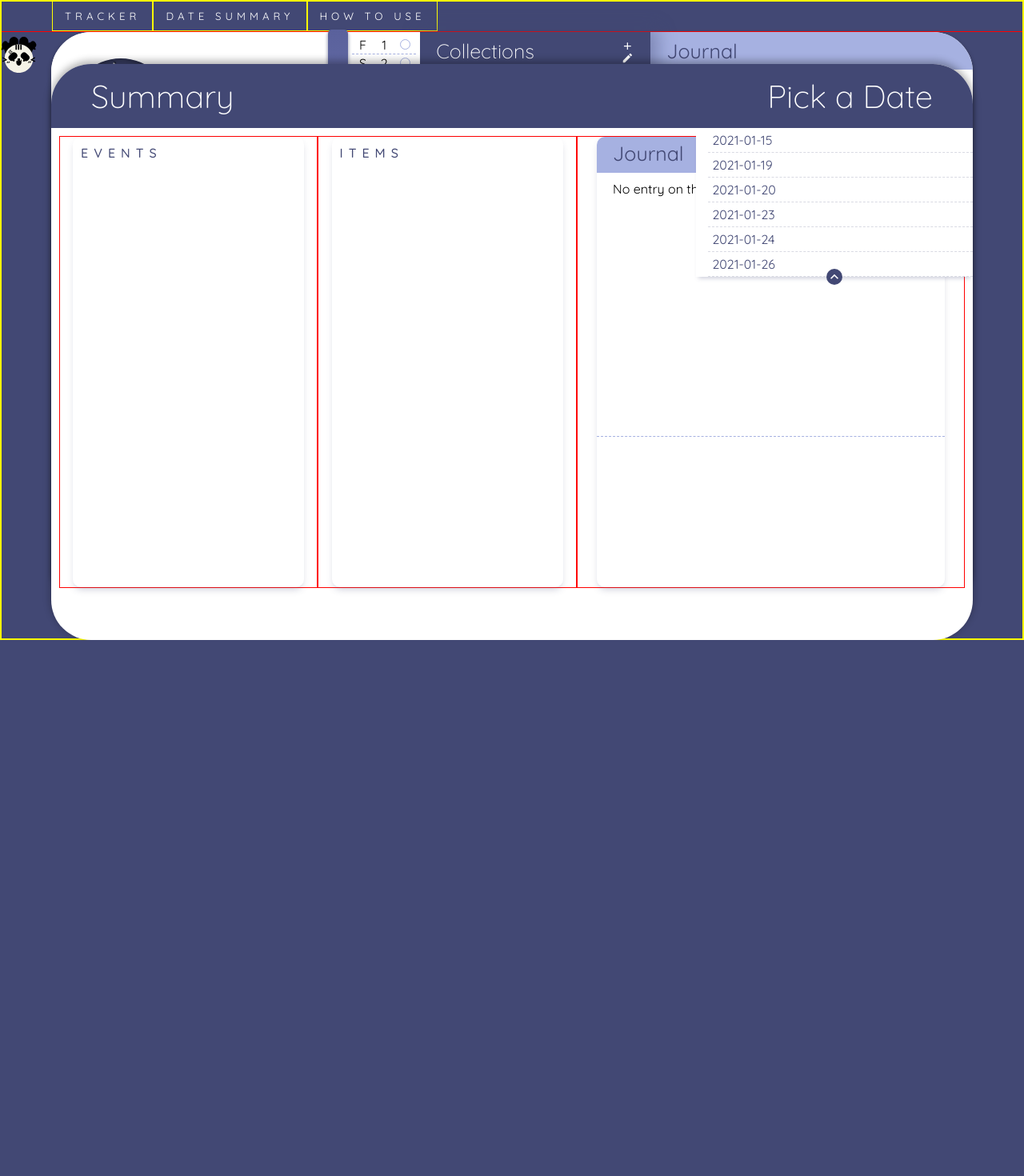
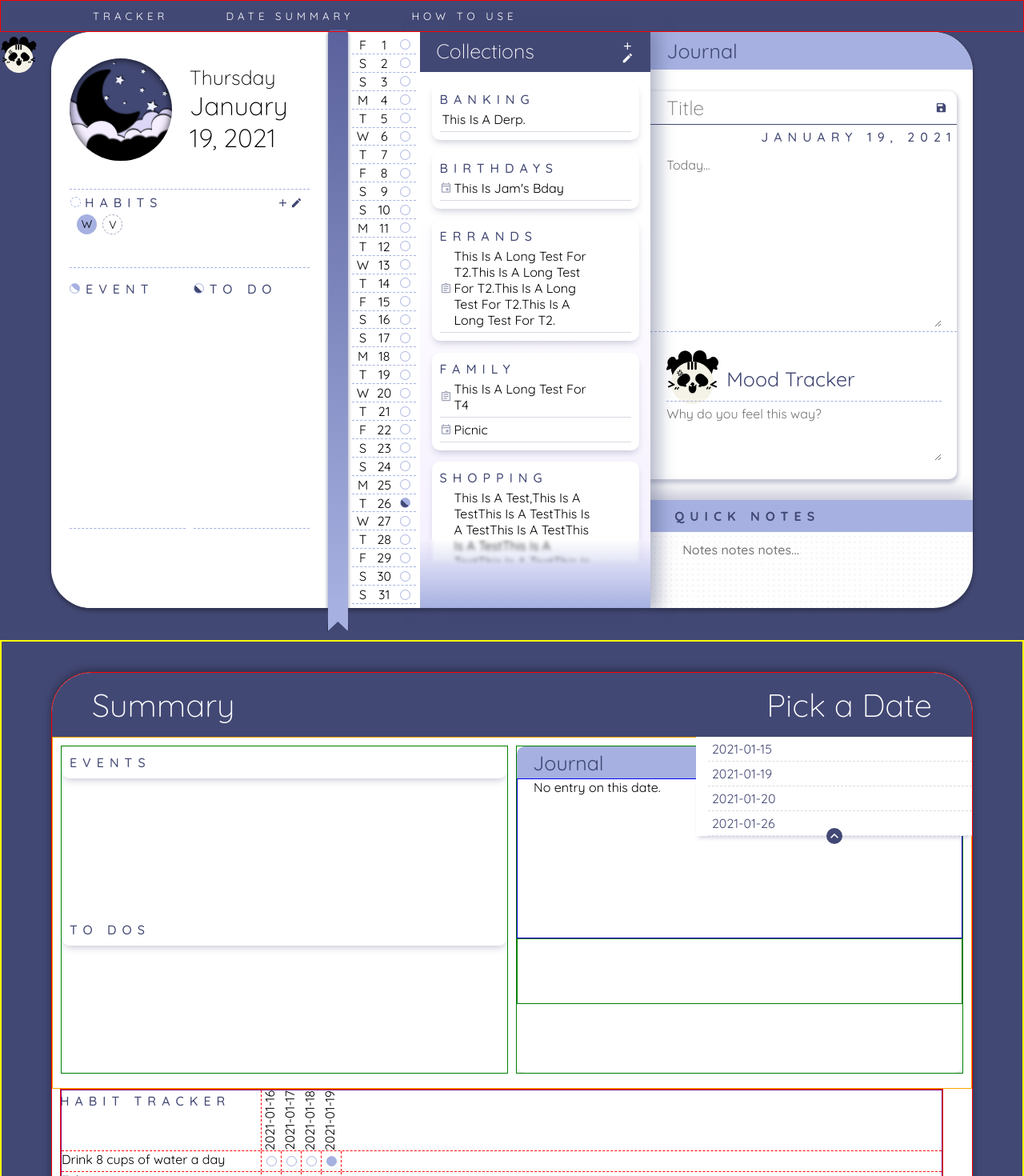
Before and after one commit to vkwho4250/react-frontend-journal, a React (Create React App) app: page / in a window 1280 px wide. Shown: the top 1470 px of the page at 80% size. Before the commit the page ends 800 px from the top, so only its background shows below. Built offline with nearby package versions, Linux system fonts and the light colour scheme.

Commit message:
added habit tracker

```diff
--- a/src/components/App.jsx
+++ b/src/components/App.jsx
@@ -20,8 +20,8 @@ function App() {
       "distraught",
    ];
 
+   const [showReport, setShowReport] = useState(false);
    const [avatar, setAvatar] = useState("default");
-
    const [entries, setEntries] = useState([
       {
          id: 0,
@@ -30,7 +30,8 @@ function App() {
          content:
             "Lorem ipsum dolor sit amet, consectetur adipiscing elit. Cras eget scelerisque est. Ut vitae nibh magna. Vestibulum ex est, tincidunt id viverra ac, scelerisque id sem. Mauris sagittis neque felis, ac sodales nisl pellentesque vitae. In hac habitasse platea dictumst. Proin id cursus magna. Maecenas imperdiet ex sit amet rutrum suscipit. Sed ante magna, dictum eu imperdiet ut, molestie ultrices tortor. Maecenas lobortis nunc eu massa condimentum, vel bibendum magna commodo. Phasellus commodo egestas sapien, nec aliquet mi sollicitudin in. In condimentum eget ex a venenatis. Sed finibus, nunc sagittis hendrerit malesuada, lacus orci semper dolor, nec tristique tellus turpis ut dolor. Phasellus hendrerit ac turpis sed ornare. Praesent maximus feugiat orci nec tincidunt.",
          mood: "sad",
-         reason: "I dropped my taco.",
+         reason:
+            "I dropped my taco.I dropped my taco.I dropped my taco.I dropped my taco.I dropped my taco.I dropped my taco.I dropped my taco.I dropped my taco.I dropped my taco.I dropped my taco.I dropped my taco.I dropped my taco.I dropped my taco.I dropped my taco.I dropped my taco.I dropped my taco.I dropped my taco.I dropped my taco.I dropped my taco.I dropped my taco.I dropped my taco.I dropped my taco.I dropped my taco.I dropped my taco.I dropped my taco.I dropped my taco.I dropped my taco.I dropped my taco.I dropped my taco.I dropped my taco.I dropped my taco.I dropped my taco.I dropped my taco.I dropped my taco.I dropped my taco.I dropped my taco.I dropped my taco.I dropped my taco.I dropped my taco.I dropped my taco.I dropped my taco.I dropped my taco.I dropped my taco.",
       },
       {
          id: 1,
@@ -65,15 +66,16 @@ function App() {
          id: 0,
          type: "todo",
          category: "Shopping",
-         content: "This is a test for T1",
-         date: "2021-01-23",
+         content:
+            "This is a test,This is a testThis is a testThis is a testThis is a testThis is a testThis is a testThis is a testThis is a testThis is a testThis is a testThis is a testThis is a testThis is a testThis is a testThis is a testThis is a testThis is a testThis is a testThis is a testThis is a testThis is a testThis is a testThis is a testThis is a testThis is a testThis is a testThis is a testThis is a testThis is a testThis is a testThis is a testThis is a testThis is a testThis is a testThis is a testThis is a testThis is a testThis is a testThis is a testThis is a testThis is a testThis is a testThis is a testThis is a testThis is a testThis is a testThis is a testThis is a testThis is a testThis is a testThis is a testThis is a testThis is a testThis is a testThis is a testThis is a testThis is a testThis is a testThis is a testThis is a testThis is a testThis is a testThis is a test",
+         date: "2021-01-26",
       },
       {
          id: 1,
          type: "general",
          category: "Banking",
-         content: "This is a test for T2",
-         date: "2021-01-24",
+         content: "this is a derp.",
+         date: "2021-01-26",
       },
       {
          id: 2,
@@ -95,7 +97,7 @@ function App() {
          type: "event",
          category: "Birthdays",
          content: "This is Jam's Bday",
-         date: "2021-01-15",
+         date: "2021-01-26",
       },
       {
          id: 5,
@@ -276,13 +278,16 @@ function App() {
 
    return (
       <div id="app-container">
-         <Header />
+         <Header showReport={showReport} setShowReport={setShowReport} />
          <Avatar avatar={avatar} setAvatar={setAvatar} />
          <Report
+            today={today}
             avatar={avatar}
             allItems={allItems}
             entries={entries}
             filterItems={filterItems}
+            habits={habits}
+            showReport={showReport}
          />
          <Dashboard
             // Variables
--- a/src/components/Header.css
+++ b/src/components/Header.css
@@ -1,16 +1,29 @@
 #header {
+   position: absolute;
+   z-index: 100;
    width: 100%;
    height: 5vh;
    border: 1rem solid red;
    display: flex;
    padding: 0 5vw;
+   justify-content: space-between;
+   align-items: center;
 }
 
-#header div {
-   border: 1rem solid yellow;
+.header-actions {
    display: flex;
+   width: 55%;
    align-items: center;
-   justify-content: center;
-   cursor: pointer;
+   height: 100%;
+   justify-content: space-around;
    padding: 0 15rem;
 }
+
+.header-actions div {
+   width: 100%;
+}
+
+#header h5 {
+   text-align: center;
+   cursor: pointer;
+}
--- a/src/components/Header.jsx
+++ b/src/components/Header.jsx
@@ -1,18 +1,31 @@
 import React from "react";
 import "./Header.css";
 
-function Header() {
+function Header({ showReport, setShowReport }) {
+   function changeReportDisplay() {
+      setShowReport(!showReport);
+   }
+
    return (
       <div id="header">
-         <div>
-            <h5>Tracker</h5>
+         <div className="header-actions">
+            <button>
+               <h5>Tracker</h5>
+            </button>
+            <button onClick={changeReportDisplay}>
+               <h5>Date Summary</h5>
+            </button>
+            <button>
+               <h5>How to Use</h5>
+            </button>
          </div>
-         <div>
-            <h5>Date Summary</h5>
-         </div>
-         <div>
-            <h5>How to Use</h5>
-         </div>
+
+         <button
+            onClick={changeReportDisplay}
+            className={showReport ? "" : " no-display"}
+         >
+            <h5>Return to Dashboard</h5>
+         </button>
       </div>
    );
 }
--- a/src/components/JournalEntry.css
+++ b/src/components/JournalEntry.css
@@ -77,22 +77,22 @@
 }
 
 /* width */
-.mood-tracker::-webkit-scrollbar {
+.scrollbar::-webkit-scrollbar {
    height: 1vh;
 }
 
 /* Track */
-.mood-tracker::-webkit-scrollbar-track {
+.scrollbar::-webkit-scrollbar-track {
    background: rgb(244, 238, 255);
 }
 
 /* Handle */
-.mood-tracker::-webkit-scrollbar-thumb {
+.scrollbar::-webkit-scrollbar-thumb {
    background: rgb(166, 177, 225);
 }
 
 /* Handle on hover */
-.mood-tracker::-webkit-scrollbar-thumb:hover {
+.scrollbar::-webkit-scrollbar-thumb:hover {
    background: rgb(66, 72, 116);
 }
 
--- a/src/components/JournalEntry.jsx
+++ b/src/components/JournalEntry.jsx
@@ -108,7 +108,7 @@ function JournalEntry({
             </div>
             <div id="mood-container" className="input-entry">
                <p>{moodInFocus}</p>
-               <div className="mood-tracker">
+               <div className="mood-tracker scrollbar">
                   <div className="mood-indicators">
                      {allMoods.map((mood, index) => {
                         return (
--- a/src/components/Report.css
+++ b/src/components/Report.css
@@ -1,17 +1,26 @@
 #report {
    position: absolute;
-   top: 0;
+   top: 100vh;
    width: 100vw;
    height: 100vh;
    border: 2rem solid yellow;
+   transition: all 1s ease-in-out;
+}
+
+#report.open {
+   top: 0;
 }
 
 #report .layout {
-   top: 55%;
+   position: relative;
+   top: 50%;
    z-index: 50;
    box-shadow: 0 -3rem 10rem 1rem rgba(0, 0, 0, 0.3);
    overflow: hidden;
    display: inline-block;
+   display: grid;
+   grid-template-rows: 10vh 55vh 1fr;
+   border: 1rem solid red;
 }
 
 #report .header {
@@ -67,35 +76,35 @@
 }
 
 .summary-body {
+   position: relative;
    display: grid;
-   grid-template-columns: 2fr 2fr 3fr;
+   grid-template-columns: repeat(auto-fit, minmax(300rem, 1fr));
+   grid-gap: 10rem;
    width: 100%;
-   height: 90%;
+   height: 100%;
    padding: 10rem;
+   border: 1rem solid orange;
 }
 
 .summary-body > div {
-   border: 1rem solid red;
-   height: 90%;
-   width: 100%;
-   display: flex;
-   justify-content: center;
+   border: 1rem solid green;
+   height: 98%;
+   overflow-y: scroll;
 }
 
-/* .summary-entry {
-   width: 95%;
-   height: 100%;
-} */
-
-#report .list {
-   margin: 0;
+.summary-body > div::-webkit-scrollbar {
+   display: none;
 }
 
-#report .summary-entry .header {
-   height: 45rem;
-   padding: 2rem 0;
-   align-items: baseline;
-   background: rgb(166, 177, 225);
+.summary-items {
+   height: 80%;
+   display: grid;
+   grid-template-columns: repeat(auto-fit, minmax(300rem, 1fr));
+   grid-gap: 10rem;
+}
+
+.summary-items .list {
+   width: 100%;
 }
 
 #report .item-icon-container {
@@ -106,32 +115,69 @@
    width: 90%;
 }
 
+/* .summary-entry {
+   width: 95%;
+   height: 100%;
+} */
+
+#report .list {
+   margin: 0;
+   width: 100%;
+}
+
+.summary-journal {
+   position: relative;
+   height: 100%;
+   width: 100%;
+   display: flex;
+   justify-content: center;
+}
+
+.summary-entry h3 {
+   color: var(--night-dark-purple);
+   font-weight: 400;
+}
+
 .summary-entry.list {
    padding: 0;
 }
 
+.summary-entry-header {
+   height: 40rem;
+   padding: 5rem 20rem;
+   align-items: baseline;
+   background: rgb(166, 177, 225);
+}
+
 .summary-entry {
+   position: relative;
    overflow: hidden;
    z-index: 1;
+   height: 100%;
 }
 
-#report .summary-entry .header,
 .summary-mood,
 .summary-reason {
    padding-left: 20rem;
 }
 
-.summary-entry .text-container {
-   padding: 0 20rem 10rem;
-   height: 40vh;
+.summary-reason {
+   height: 10vh;
 }
 
-.summary-entry .text-container p::-webkit-scrollbar {
+.entry-content {
+   position: relative;
+   padding: 0 20rem;
+   height: 25vh;
+   border: 1rem solid blue;
+}
+
+.summary-entry p::-webkit-scrollbar {
    display: none;
 }
 
-.summary-entry .text-container p {
-   height: 38vh;
+.summary-entry p {
+   height: 90%;
    overflow-y: scroll;
    -ms-overflow-style: none; /* IE and Edge */
    scrollbar-width: none; /* Firefox */
@@ -142,10 +188,10 @@
    display: flex;
    justify-content: space-around;
    align-items: center;
-   margin-bottom: 10rem;
+   /* margin-bottom: 10rem; */
 }
 
-.summary-entry h3 {
+.summary-mood h3 {
    color: var(--night-dark-purple);
    font-weight: 400;
    width: 80%;
@@ -158,3 +204,37 @@
 .summary-mood .mood-box {
    order: 0;
 }
+
+.habit-tracker {
+   position: relative;
+   width: 98%;
+   height: 90%;
+   padding: 5rem 10rem;
+}
+
+.habit-trend {
+   width: 100%;
+   height: 100%;
+   overflow-y: scroll;
+   overflow-x: scroll;
+   border: 1rem solid purple;
+}
+
+.habit-trend.scrollbar::-webkit-scrollbar {
+   height: 10rem;
+   width: 10rem;
+}
+
+.habit-bar {
+   position: absolute;
+   top: 0;
+   height: 100%;
+   width: 98%;
+   border: 1rem solid red;
+}
+
+/* .habit-date-bar {
+   position: fixed;
+   background: white;
+
+} */
--- a/src/components/Report.jsx
+++ b/src/components/Report.jsx
@@ -7,22 +7,46 @@ import { ReactComponent as MoodSelector } from "./images/expressions.svg";
 
 import ExpandLessIcon from "@material-ui/icons/ExpandLess";
 import JournalEntry from "./JournalEntry";
+import Tracker from "./Tracker";
 
-function Report({ avatar, allItems, entries, filterItems }) {
+function Report({
+   today,
+   avatar,
+   allItems,
+   entries,
+   filterItems,
+   habits,
+   showReport,
+}) {
    const [allDates, setAllDates] = useState([]);
    const [thisDateTodos, setDateTodos] = useState([]);
    const [thisDateEvents, setDateEvents] = useState([]);
    const [thisDateEntry, setDateEntry] = useState("");
    const [dateDisplay, setDateDisplay] = useState(true);
+   const [trackerDates, setTrackerDates] = useState([]);
 
    const [selectedDate, setSelectedDate] = useState("Pick a Date");
 
    useEffect(() => {
       const entryDates = entries.map((entry) => entry.date);
       const itemDates = allItems.map((item) => item.date);
+      const combinedDates = [...new Set([...entryDates, ...itemDates].sort())];
 
-      setAllDates([...new Set([...entryDates, ...itemDates].sort())]);
-   }, [allItems, entries]);
+      setTrackerDates(
+         settingDates(new Date(combinedDates[0]).setHours(24, 0, 0, 0), today)
+      );
+      setAllDates(combinedDates);
+   }, [allItems, entries, habits]);
+
+   function settingDates(startDate, endDate) {
+      const allDates = new Array();
+      const date = new Date(startDate);
+      while (date <= endDate) {
+         allDates.push(new Date(date).toISOString().substring(0, 10));
+         date.setDate(date.getDate() + 1);
+      }
+      return allDates;
+   }
 
    function changeDateDisplay(event) {
       console.log(event.currentTarget);
@@ -65,7 +89,7 @@ function Report({ avatar, allItems, entries, filterItems }) {
    }
 
    return (
-      <div id="report">
+      <div id="report" className={showReport ? "open" : ""}>
          <div className="layout">
             <div className="header">
                <h1>Summary</h1>
@@ -101,6 +125,7 @@ function Report({ avatar, allItems, entries, filterItems }) {
                </ul>
             </div>
             <div className="summary-body">
+               <div className="summary-items">
                   <div>
                      <List
                         listTitle="Events"
@@ -111,31 +136,35 @@ function Report({ avatar, allItems, entries, filterItems }) {
                   </div>
                   <div>
                      <List
-                     listTitle="Items"
+                        listTitle="To Dos"
                         items={thisDateTodos}
                         removeItem=""
                         editItem=""
                      />
                   </div>
-               <div>
+               </div>
+               <div className="summary-journal">
                   <div className="summary-entry list">
-                     <div className="header">
+                     <div className="summary-entry-header">
                         <h3>
                            {thisDateEntry === ""
                               ? "Journal"
                               : thisDateEntry.title}
                         </h3>
                      </div>
-                     <div className="text-container">
+                     <div className="entry-content">
                         <p>
                            {thisDateEntry === ""
                               ? "No entry on this date."
                               : thisDateEntry.content}
                         </p>
                      </div>
+                     <div style={{ border: "1rem solid green" }}>
                         <div
                            className={
-                           thisDateEntry === "" ? " no-display" : "summary-mood"
+                              thisDateEntry === ""
+                                 ? " no-display"
+                                 : "summary-mood"
                            }
                         >
                            <div
@@ -156,6 +185,34 @@ function Report({ avatar, allItems, entries, filterItems }) {
                   </div>
                </div>
             </div>
+            <div className="habit-tracker">
+               <h4>Habit Tracker</h4>
+               <div className="habit-bar">
+                  <div className="habit-trend scrollbar">
+                     <div className="habit-date-bar">
+                        <Tracker
+                           key="dates"
+                           habit={{ habit: "", dates: trackerDates }}
+                           dates={trackerDates}
+                           name="display"
+                        />
+                     </div>
+
+                     {habits.map((habit, index) => {
+                        console.log(trackerDates);
+                        return (
+                           <Tracker
+                              key={index}
+                              habit={habit}
+                              dates={trackerDates}
+                              name="habit"
+                           />
+                        );
+                     })}
+                  </div>
+               </div>
+            </div>
+         </div>
       </div>
    );
 }
--- /dev/null
+++ b/src/components/Tracker.css
@@ -0,0 +1,50 @@
+.tracker-container {
+   /* width: 100%; */
+   /* min-height: 25rem; */
+   /* background: red; */
+   display: flex;
+   border-bottom: 1rem dashed red;
+}
+
+.habit-name {
+   width: 250rem;
+   overflow-x: scroll;
+   overflow-y: hidden;
+   border-right: 1rem dashed red;
+}
+
+.habit-name::-webkit-scrollbar {
+   display: none;
+}
+
+.tracker-dot-container {
+   display: flex;
+}
+
+.tracker-dot-box {
+   width: 25rem;
+   height: 25rem;
+   border-right: 1rem dashed red;
+   display: flex;
+   justify-content: center;
+   align-items: center;
+}
+
+.tracker-dates-box {
+   position: relative;
+   width: 25rem;
+   /* height: 100rem; */
+}
+
+.indicator.filled {
+   background: rgb(166, 177, 225);
+}
+
+.tracker-date-display {
+   width: 25rem;
+   /* height: 80rem; */
+   writing-mode: vertical-rl;
+   transform: rotate(-180deg);
+   /* text-orientation: upright; */
+   /* font-size: 16rem; */
+}
--- /dev/null
+++ b/src/components/Tracker.jsx
@@ -0,0 +1,26 @@
+import React from "react";
+import "./Tracker.css";
+import TrackerDots from "./TrackerDots";
+
+function Tracker({ habit, dates, name }) {
+   return (
+      <div className="tracker-container">
+         <div className="habit-name">{habit.habit}</div>
+         <div className="tracker-dot-container">
+            {dates.map((date, index) => {
+               console.log(date);
+               return (
+                  <TrackerDots
+                     key={index}
+                     date={date}
+                     habit={habit}
+                     name={name}
+                  />
+               );
+            })}
+         </div>
+      </div>
+   );
+}
+
+export default Tracker;
--- /dev/null
+++ b/src/components/TrackerDots.jsx
@@ -0,0 +1,28 @@
+import React from "react";
+
+function TrackerDots({ date, habit, name }) {
+   console.log(name === "display");
+   console.log(date);
+   return (
+      <div
+         className={
+            name === "display" ? "tracker-dates-box" : "tracker-dot-box"
+         }
+      >
+         <p
+            className={`tracker-date-display ${
+               name === "display" ? "" : "no-display"
+            }`}
+         >
+            {date}
+         </p>
+         <div
+            className={`indicator ${name === "display" ? "no-display" : ""} ${
+               habit.dates.includes(date) ? "filled" : ""
+            }`}
+         ></div>
+      </div>
+   );
+}
+
+export default TrackerDots;
```
Also changed, not shown: 1 other file (tests, documents, lock files or other folders). Lines whose indentation alone changed are shown as unchanged.
